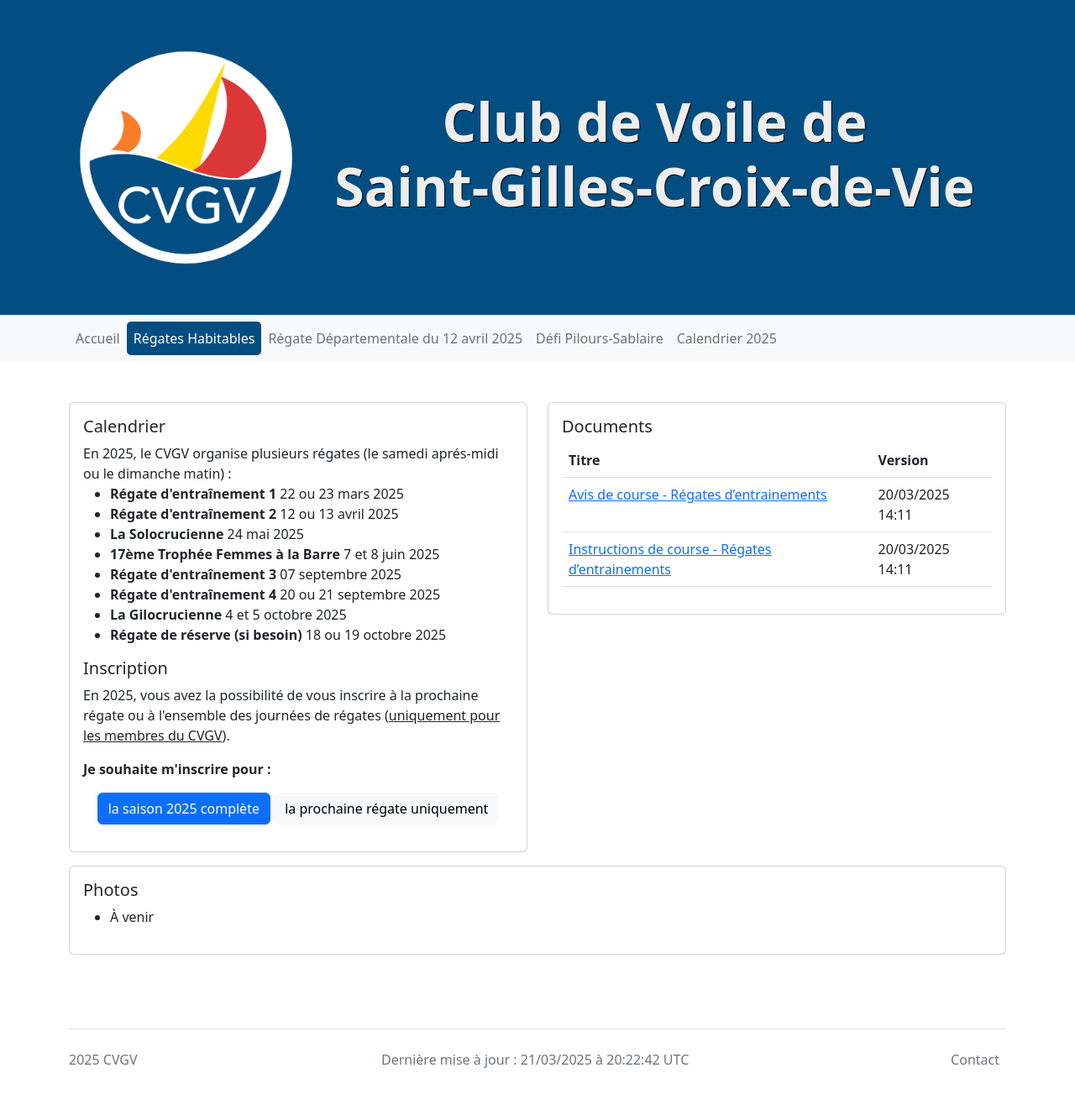
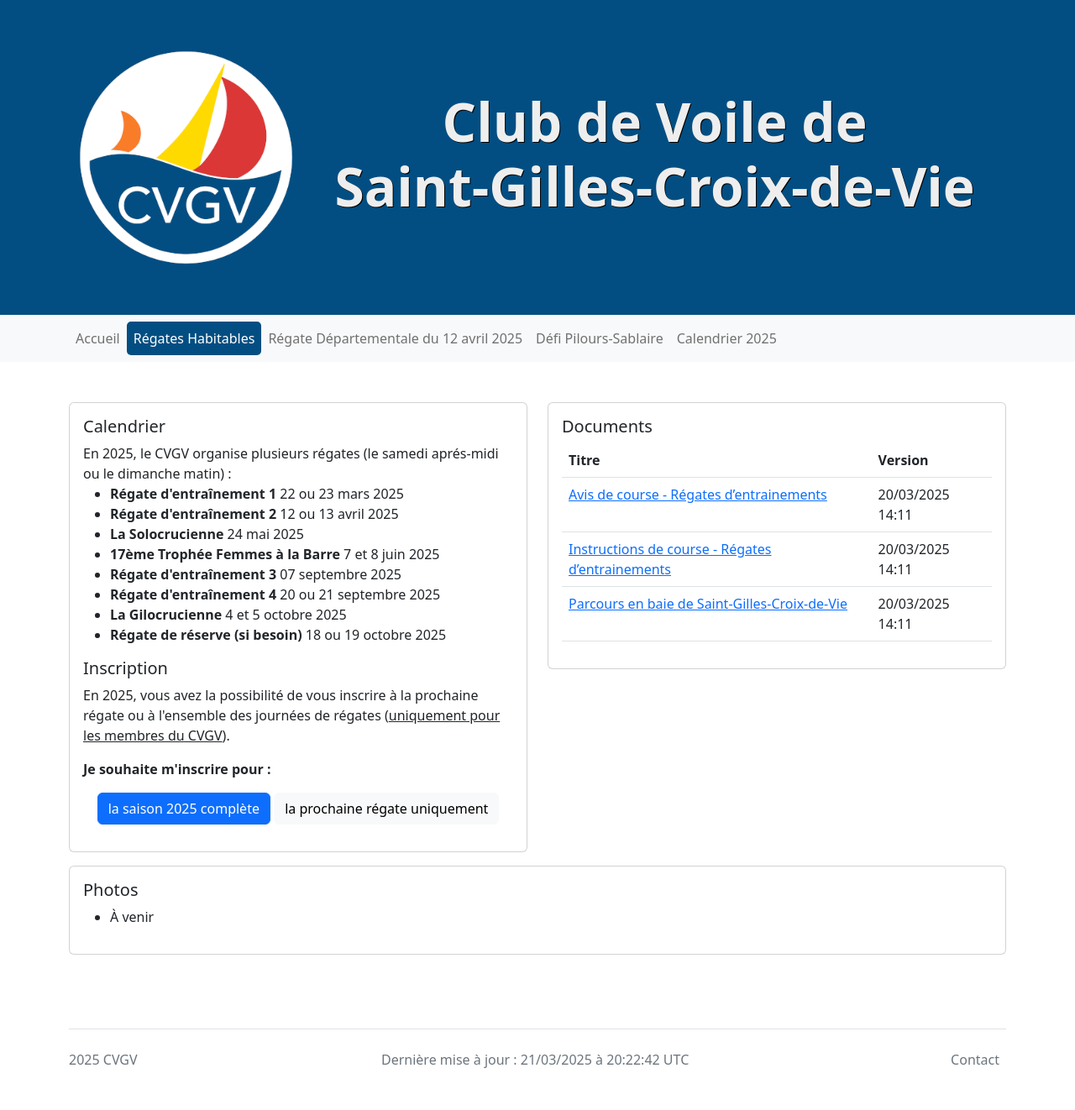
Before and after one commit to cvgv-asso/cvgv-asso.github.io, a Jekyll site: the page built from regates-habitables.html, in a window 1280 px wide. Shown: the whole page at 84% size. Built offline with Jekyll 4.4.1, drawn with Linux system fonts in a browser that asks for light colours; comment, search, counter and statistics services are not loaded.

Commit message:
Add 2025 parcours

```diff
--- a/regates-habitables.html
+++ b/regates-habitables.html
@@ -56,7 +56,11 @@
                                 <td scope="row">20/03/2025 14:11</td>
                             </tr>
                             <tr>
-                                <td scope="row"><a href="assets/documents/IC - Régates d'entrainements CVGV 2025.pdf">Instructions de course - Régates d’entrainements</a></td>
+                                <td scope="row"><a href="./assets/documents/IC - Régates d'entrainements CVGV 2025.pdf">Instructions de course - Régates d’entrainements</a></td>
+                                <td scope="row">20/03/2025 14:11</td>
+                            </tr>
+                            <tr>
+                                <td scope="row"><a href="./assets/documents/Parcours Habitables CVGV 2025.pdf">Parcours en baie de Saint-Gilles-Croix-de-Vie</a></td>
                                 <td scope="row">20/03/2025 14:11</td>
                             </tr>
                         </tbody>
```
Also changed, not shown: 1 other file.
